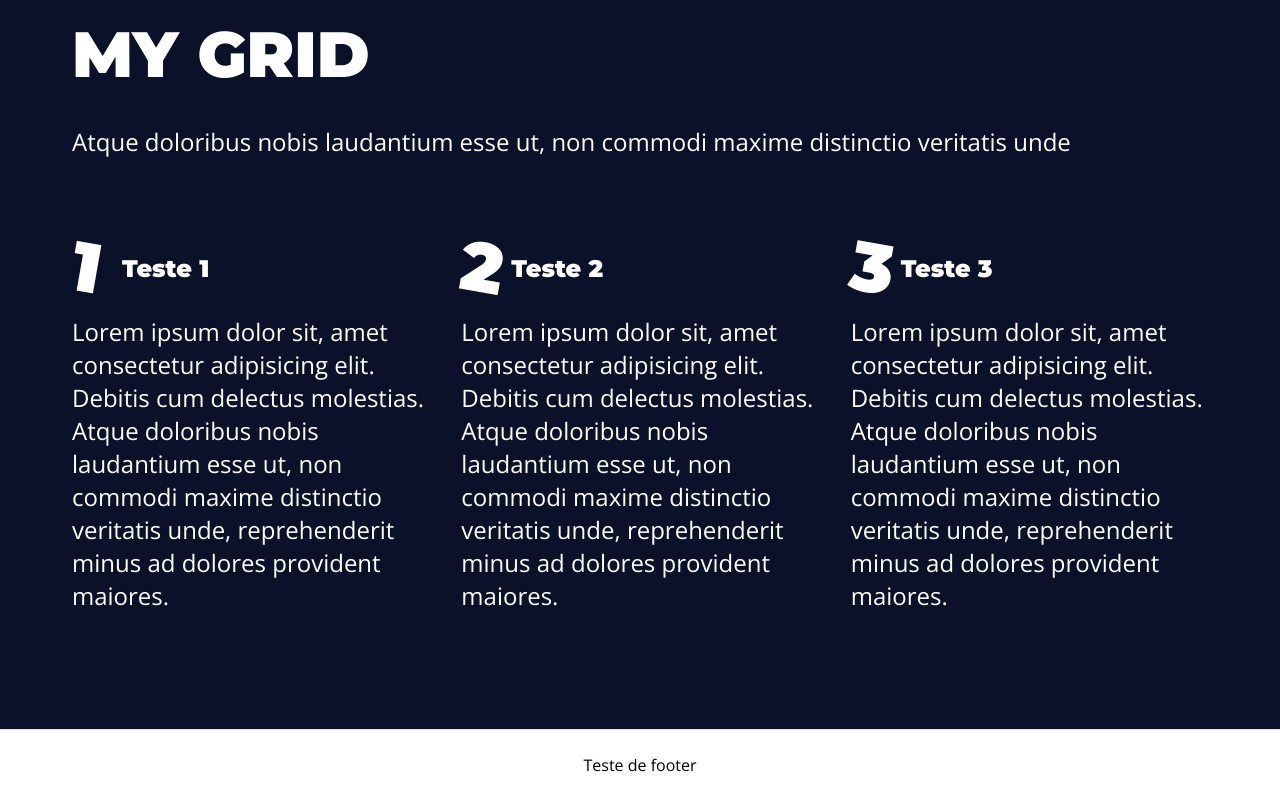
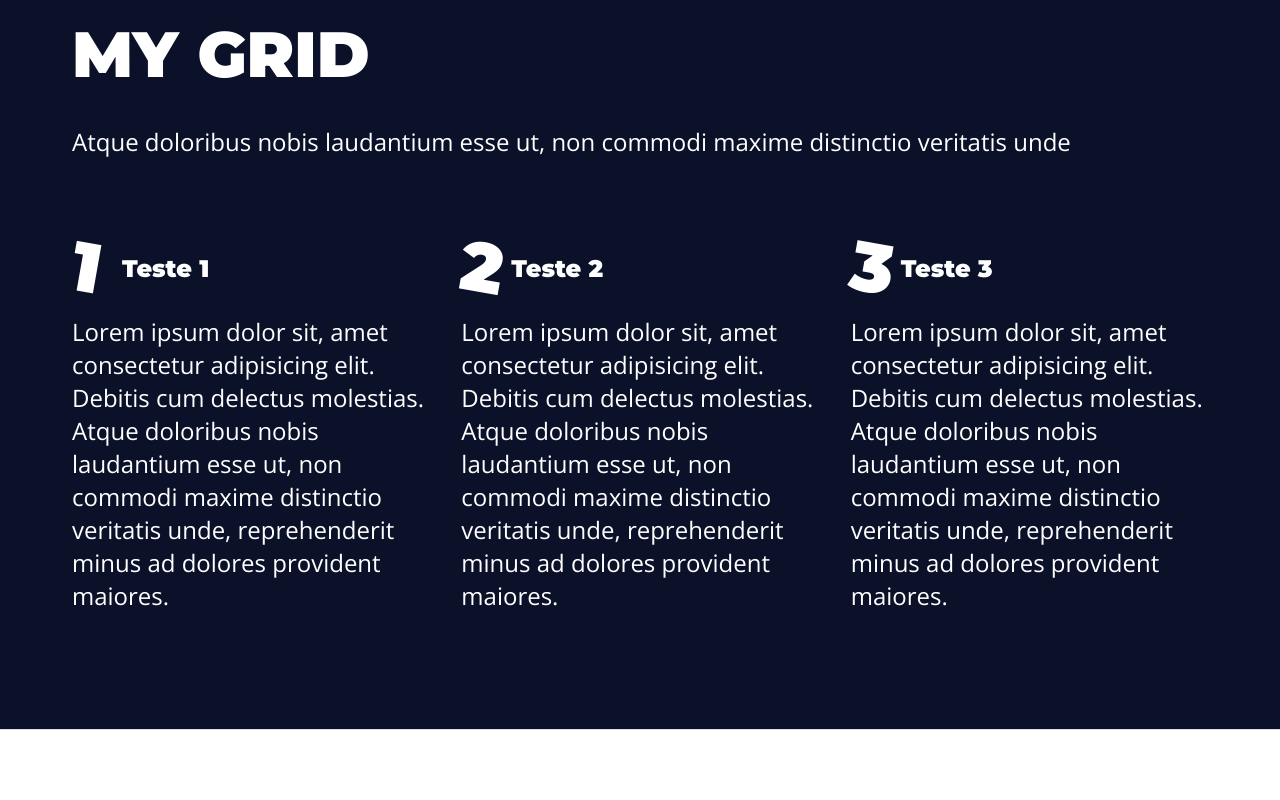
Before and after one commit to MatheusAndrade23/Landing_Pages, a React (Create React App) app: page / in a window 1280 px wide. Shown: the part 2525-3325 px from the top of the page. After the commit the page ends 3255 px from the top, so only its background shows below. Built offline with nearby package versions, Linux system fonts and the light colour scheme.

Commit message:
Footer component

```diff
--- a/src/components/Footer/index.jsx
+++ b/src/components/Footer/index.jsx
@@ -3,16 +3,16 @@ import * as Styled from './styles';
 import { TextComponent } from '../TextComponent';
 import { SectionContainer } from '../SectionContainer';
 
-export const Footer = ({ html }) => {
+export const Footer = ({ footerHtml }) => {
   return (
     <Styled.Container>
       <SectionContainer>
-        <TextComponent>{html}</TextComponent>
+        <TextComponent>{footerHtml}</TextComponent>
       </SectionContainer>
     </Styled.Container>
   );
 };
 
 Footer.propTypes = {
-  html: P.string.isRequired,
+  footerHtml: P.string.isRequired,
 };
--- a/src/components/Footer/stories.jsx
+++ b/src/components/Footer/stories.jsx
@@ -4,7 +4,7 @@ export default {
   title: 'Footer',
   component: Footer,
   args: {
-    html: `<p>Feito com por Otávio Miranda e melhorado por Matheus Andrade</p>`,
+    footerHtml: `<p>Feito com por Otávio Miranda e melhorado por Matheus Andrade</p>`,
   },
   argTypes: {
     children: { type: 'string' },
```
Also changed, not shown: 1 other file (tests, documents, lock files or other folders).
